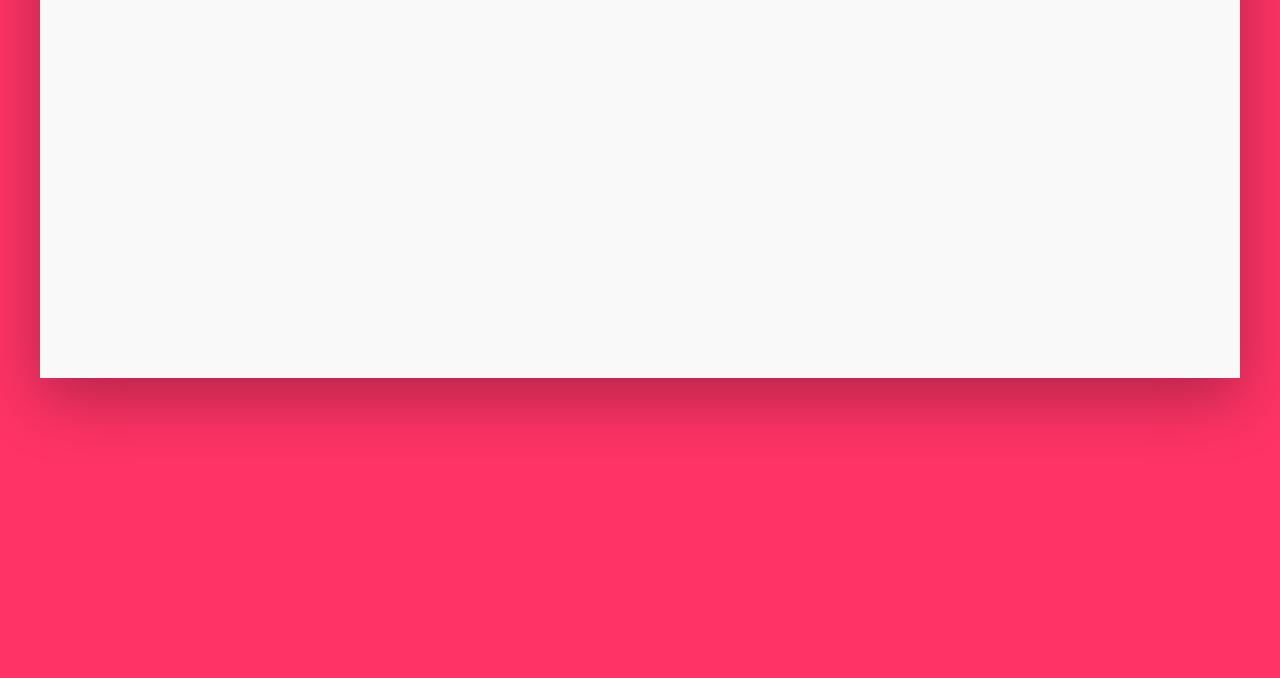
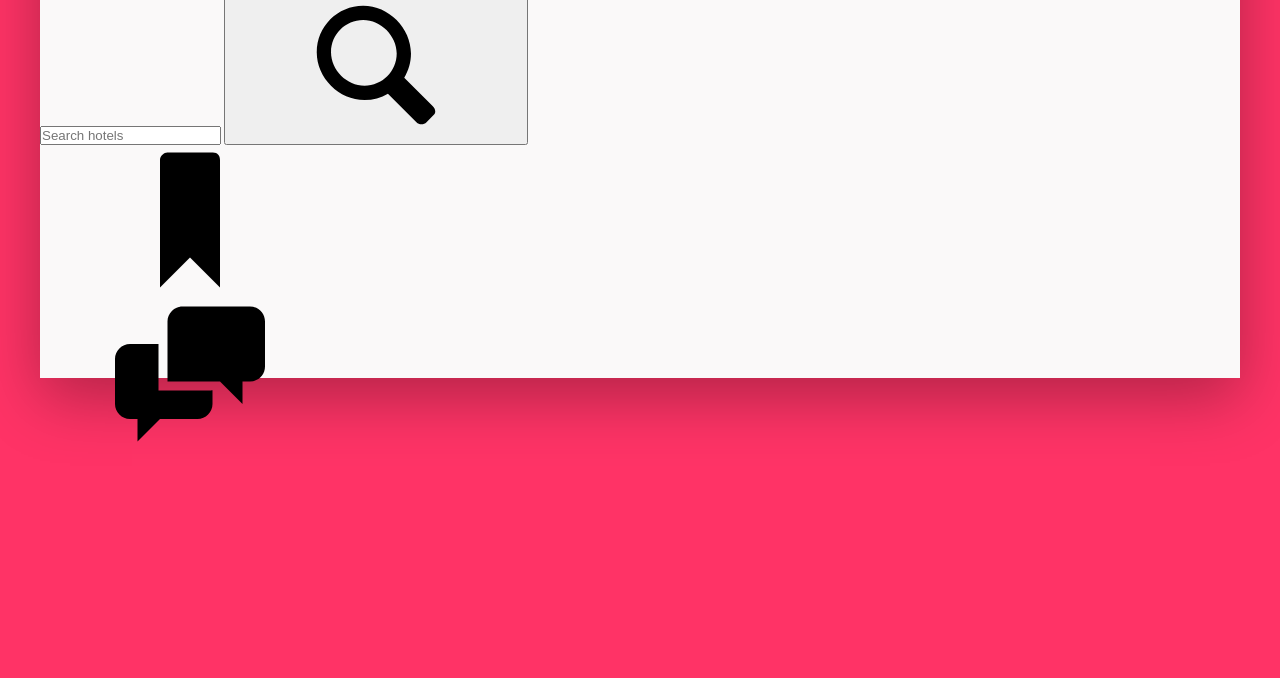
Before and after one commit to RafiaZ/trillo, a website: page index.html in a window 1280 px wide. Shown: the part 202-880 px from the top of the page. Drawn offline with nearby package versions, Linux system fonts and the light colour scheme.

Commit message:
adding change

```diff
--- a/index.html
+++ b/index.html
@@ -13,8 +13,35 @@
     <body>
         <div class="container">
             <header class="header">
-                Header Part
+               <img src="img/logo.png" alt="trillo logo" class="logo">
+
+               <form action="#" class="search">
+                   <input type="text" class="search__input" placeholder="Search hotels">
+                   <button class="search__button">
+                       <svg class="search__icon">
+                          <use xlink:href="img/sprite.svg#icon-magnifying-glass"></use>
+                       </svg>
+                   </button>
+               </form>
+
+               <nav class="user-nav">
+                   <div class="user-nav__icon-box">
+                       <svg class="user-nav__icon">
+                           <use xlink:href="img/sprite.svg#icon-bookmark"
+                       </svg>
+                   </div>
+
+                   <div class="user-nav__icon-box">
+                    <svg class="user-nav__icon">
+                        <use xlink:href="img/sprite.svg#icon-chat"
+                    </svg>
+
+
+                </div>
+               </nav>
             </header>
+
+
             <div class="content">
                 <nav class="sidebar">
                     navigation
```
Also changed, not shown: img/SVG/bookmark.svg (added), img/SVG/chat.svg (added), img/SVG/chevron-thin-right.svg (added), img/SVG/home.svg (added), img/SVG/key.svg (added), img/SVG/location-pin.svg (added), img/SVG/location.svg (added), img/SVG/magnifying-glass.svg (added), img/SVG/map.svg (added), img/SVG/star.svg (added), img/symbol-defs.svg (added).
